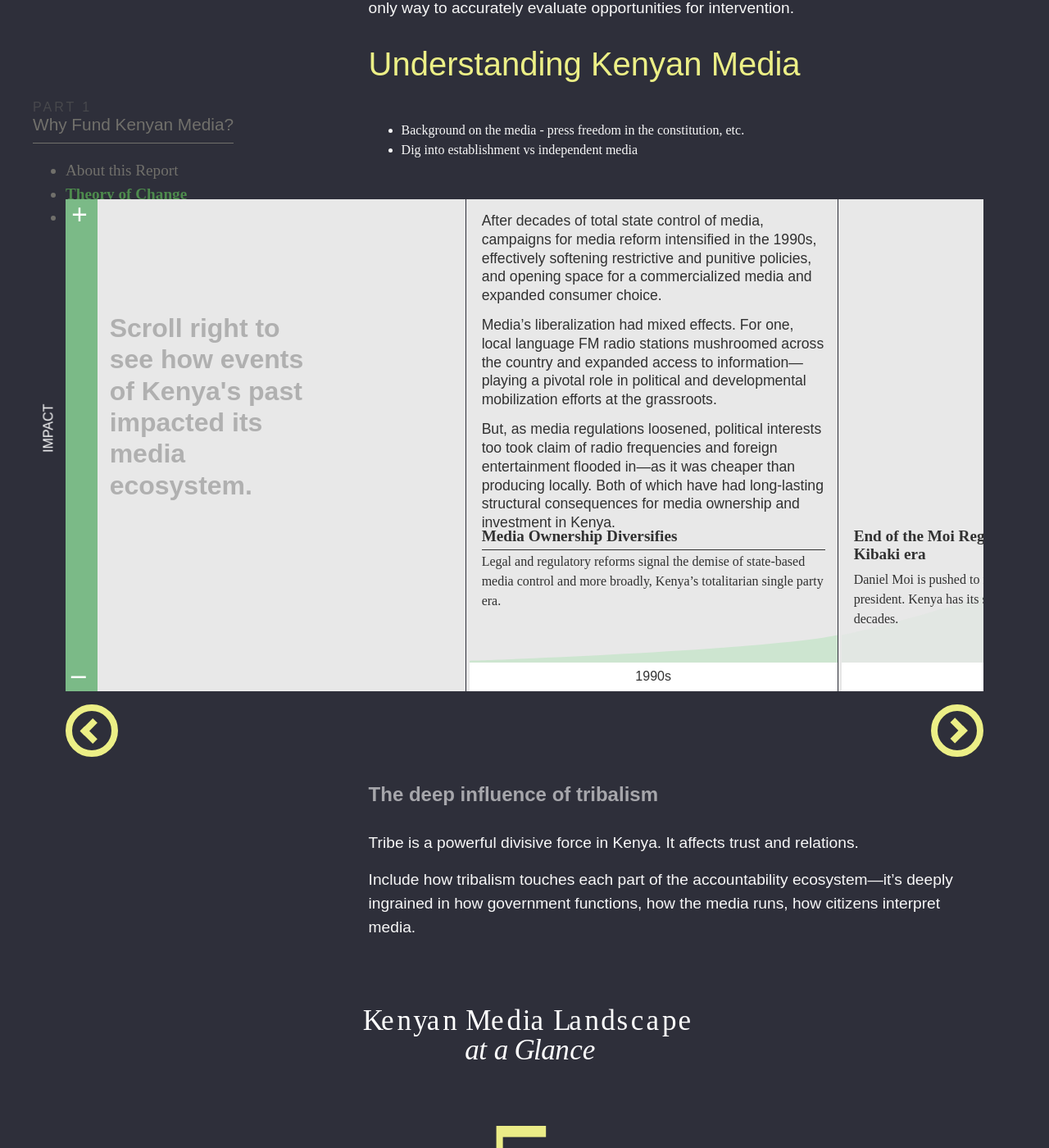
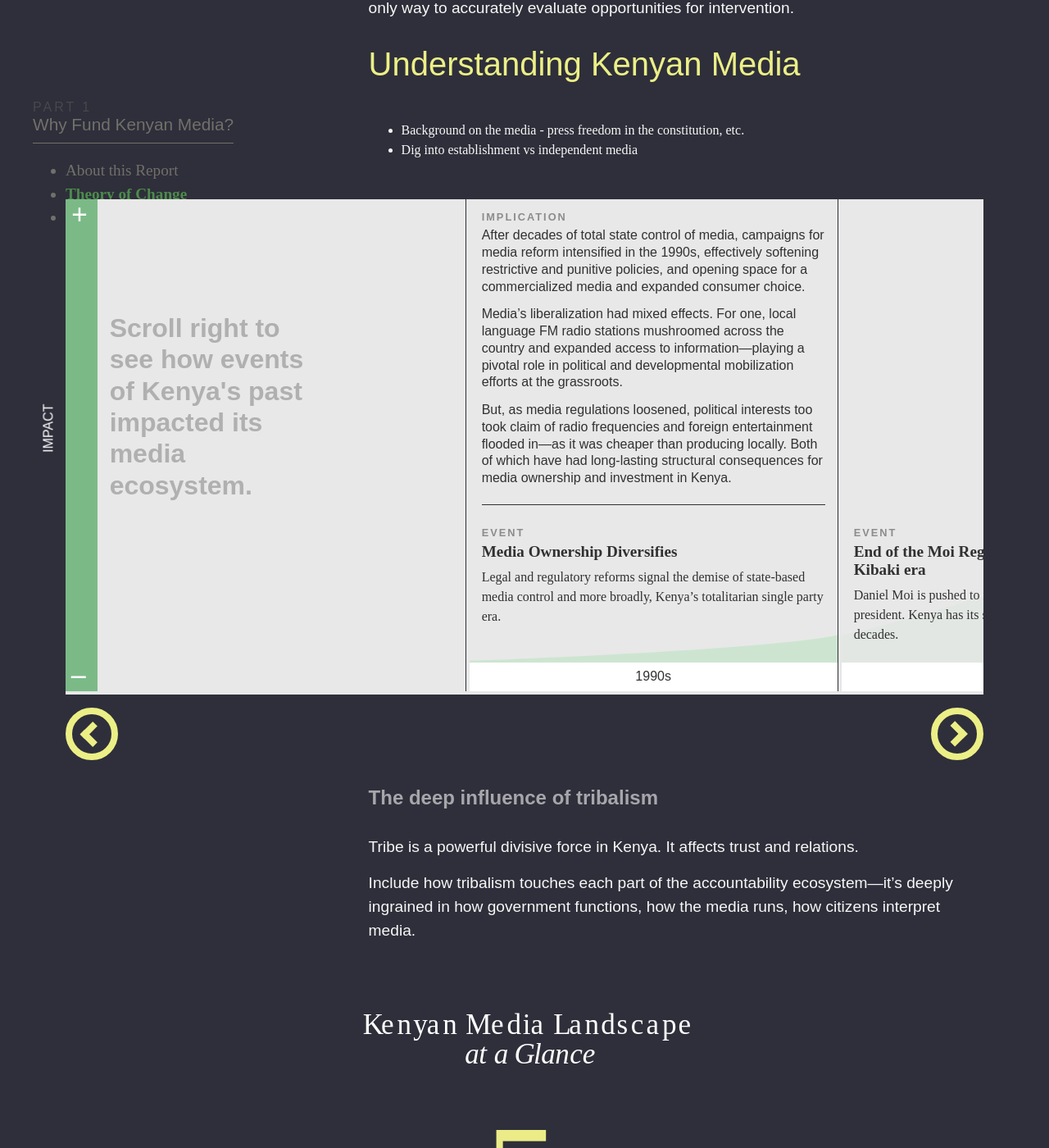
Before and after one commit to theReboot/onken, a Jekyll site: the page built from 1-why-fund-kenyan-media/index.md, in a window 1280 px wide and 1400 px high, scrolled down 5014 px. Shown: the whole window at 82% size. Built offline with Jekyll 4.4.1, drawn with Linux system fonts in a browser that asks for light colours; nearby versions of some CDN libraries.

Commit message:
Timeline updates

```diff
--- a/_includes/flyOut.html
+++ b/_includes/flyOut.html
@@ -7,7 +7,9 @@
     <div class="flyOut__bg"></div>
     <div class="flyOut__inner">
       <div class="flyOut__inner__text">
-        <div class="flyOut__close"></div>
+        <div class="flyOut__close">
+          <svg preserveAspectRatio="none" viewBox="0 0 52 51.88"><polygon points="51.6 6.7 45.24 0.34 26 19.57 6.76 0.34 0.4 6.7 19.64 25.94 0.4 45.17 6.76 51.54 26 32.3 45.24 51.54 51.6 45.17 32.36 25.94 51.6 6.7"/></svg>
+        </div>
         {{ include.content }}
       </div>
     </div>
--- a/_includes/graphic-matrix.html
+++ b/_includes/graphic-matrix.html
@@ -203,7 +203,9 @@
 			  <div class="flyOut__bg"></div>
 			  <div class="flyOut__inner">
 			    <div class="flyOut__inner__text">
-			      <div class="flyOut__close"></div>
+						<div class="flyOut__close">
+		          <svg preserveAspectRatio="none" viewBox="0 0 52 51.88"><polygon points="51.6 6.7 45.24 0.34 26 19.57 6.76 0.34 0.4 6.7 19.64 25.94 0.4 45.17 6.76 51.54 26 32.3 45.24 51.54 51.6 45.17 32.36 25.94 51.6 6.7"/></svg>
+		        </div>
 			      <h1>1. International Learning Exchanges</h1>
 			      <div class="subheading">Fellowships or other learning experiences for Kenyan journalists to learn from international alternative media companies</div>
 			      <h3>Influence and Opportunity Description</h3>
--- a/assets/main.scss
+++ b/assets/main.scss
@@ -772,19 +772,15 @@ nav {
   cursor: pointer;
   display: block;
   font-family: $sansSerif;
-  padding: 1.5rem;
+  padding: .6rem .7rem .5rem;
   position: fixed;
   top: 1rem;
 
-  &::after {
-    content: 'X';
-    font-size: 1.5rem;
-    font-weight: 700;
-    left: 50%;
-    position: absolute;
-    top: 50%;
-    transform: translate(-50%, -50%);
+  svg {
+    width: 2rem;
+    height: 2rem;
   }
+
 }
 
 // meter/slider styles
@@ -990,7 +986,6 @@ nav {
   background: $lightGrey;
   color: $black;
   display: flex;
-  height: $timelineHeight;
   margin: 3rem 5% 1rem;
   position: relative;
   width: 100%;
@@ -1141,6 +1136,21 @@ nav {
   }
 }
 
+// pre titles before the implication and event sections
+
+.timeline__section__event__title::before,
+.timeline__section__implication::before {
+  color: $black;
+  display: block;
+  font-family: $sansSerif;
+  font-size: .8rem;
+  font-weight: 700;
+  letter-spacing: 2px;
+  margin-bottom: .3rem;
+  opacity: .5;
+  text-transform: uppercase;
+}
+
 .timeline__section__event__title {
   display: block;
   font-size: 1.2rem;
@@ -1150,6 +1160,10 @@ nav {
   @include breakpoint('mobile') {
     font-size: 1rem;
     margin-bottom: .3rem;
+  }
+
+  &::before {
+    content: 'Event';
   }
 }
 
@@ -1164,13 +1178,18 @@ nav {
   white-space: normal;
   z-index: 2;
 
+  &::before {
+    content: 'Implication';
+  }
+
   .active & {
     opacity: 1;
     // background: red;
   }
 
   p, li {
-    font-size: 1.1rem;
+    font-family: $sansSerif;
+    font-size: 1rem;
     line-height: 1.3;
     margin-bottom: .8rem;
 
```
Also changed, not shown: 2 other files.
